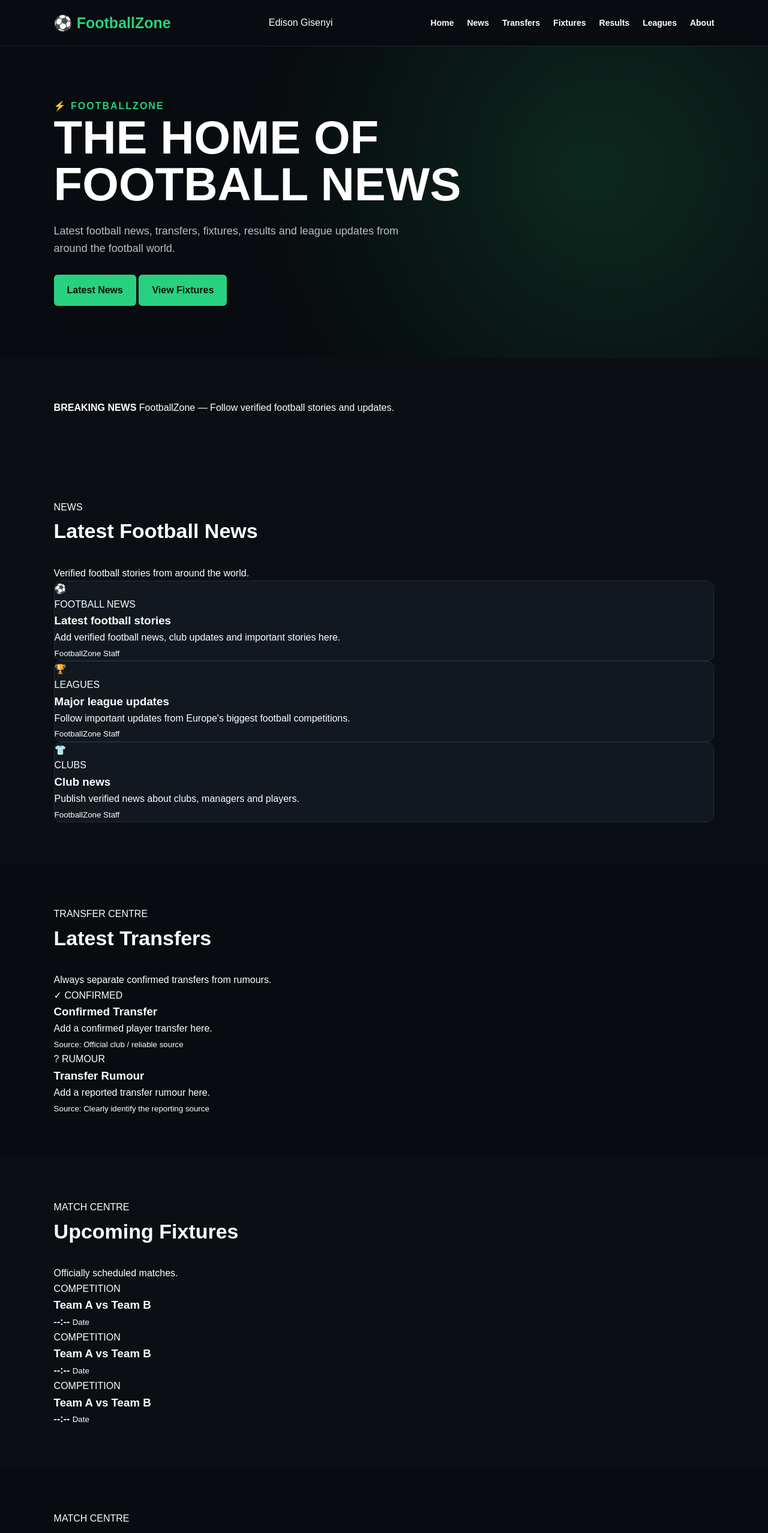
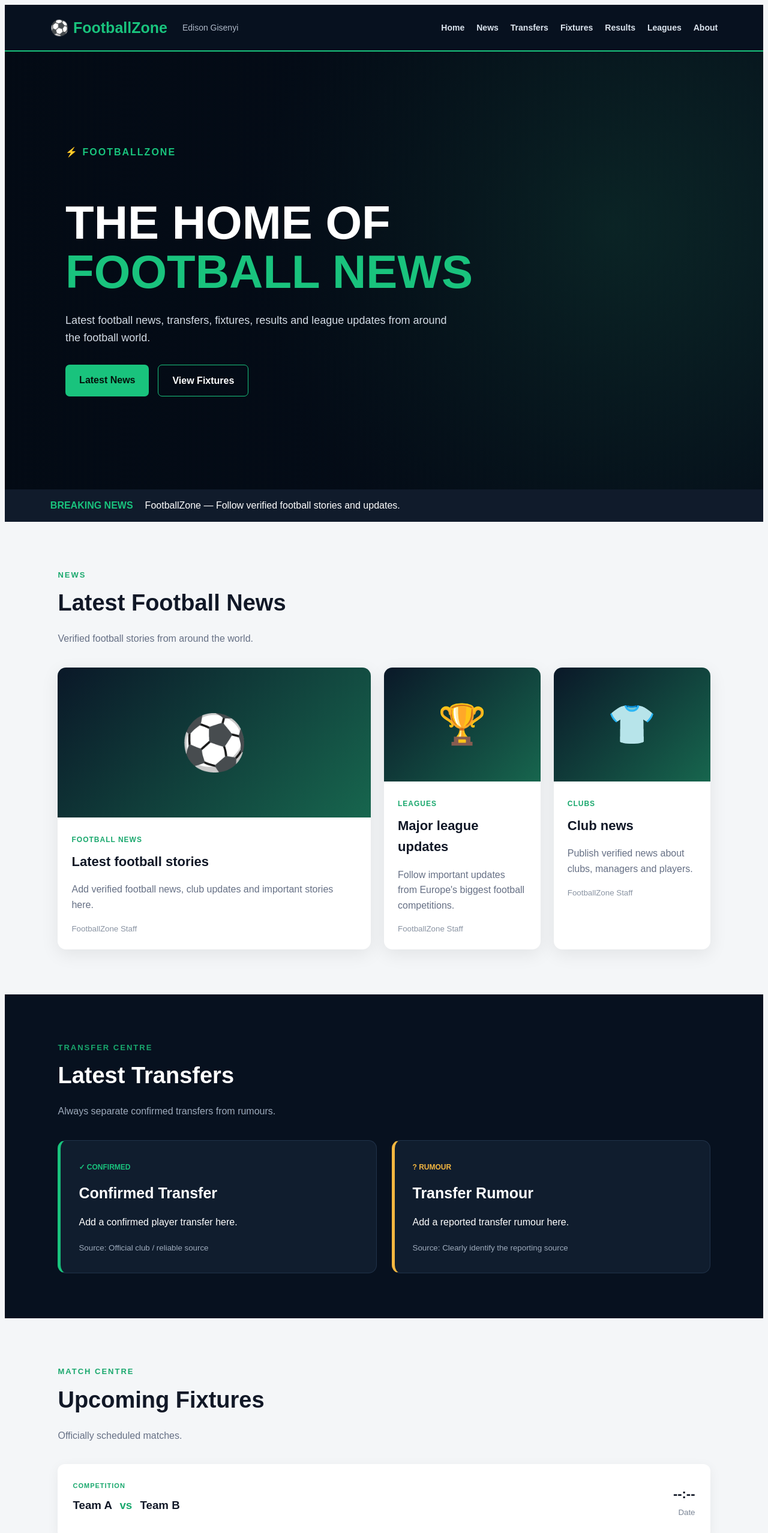
Before and after one commit to edisonnevermind-hub/footballzone, a plain HTML site: page index.html in a window 1280 px wide. Shown: the top 2556 px of the page at 60% size. Drawn offline with Linux system fonts and the light colour scheme.

Commit message:
Update style.css

````diff
--- a/style.css
+++ b/style.css
@@ -1,3 +1,4 @@
+```css
 * {
   margin: 0;
   padding: 0;
@@ -9,273 +10,555 @@ html {
 }
 
 body {
-  font-family: Arial, sans-serif;
-  background: #0b0f14;
-  color: #ffffff;
+  font-family: Arial, Helvetica, sans-serif;
+  background: #f4f6f8;
+  color: #111827;
   line-height: 1.6;
 }
 
-header {
+a {
+  text-decoration: none;
+  color: inherit;
+}
+
+/* HEADER */
+.site-header {
+  background: #07111f;
+  color: white;
+  padding: 18px 6%;
+  display: flex;
+  align-items: center;
+  gap: 25px;
   position: sticky;
   top: 0;
-  z-index: 100;
-  background: #080b0f;
-  border-bottom: 1px solid #20262e;
-  padding: 18px 7%;
-  display: flex;
-  justify-content: space-between;
-  align-items: center;
+  z-index: 1000;
+  border-bottom: 2px solid #19c37d;
 }
 
 .logo {
   font-size: 25px;
   font-weight: 800;
+  white-space: nowrap;
 }
 
 .logo span {
-  color: #27d17f;
+  color: #19c37d;
+}
+
+.brand {
+  color: #aeb9c8;
+  font-size: 14px;
+  white-space: nowrap;
 }
 
 nav {
+  margin-left: auto;
   display: flex;
-  gap: 22px;
+  gap: 20px;
+  flex-wrap: wrap;
 }
 
 nav a {
-  color: #ffffff;
-  text-decoration: none;
+  color: #dbe4ee;
+  font-size: 14px;
   font-weight: 600;
-  font-size: 14px;
+  transition: 0.3s;
 }
 
 nav a:hover {
-  color: #27d17f;
+  color: #19c37d;
 }
 
+/* HERO */
 .hero {
-  min-height: 520px;
+  min-height: 570px;
   display: flex;
   align-items: center;
-  padding: 80px 7%;
+  padding: 80px 8%;
+  color: white;
   background:
-    linear-gradient(90deg, #080b0fee, #080b0f88),
-    radial-gradient(circle at 75% 40%, #145c3b, #080b0f 55%);
+    linear-gradient(90deg, rgba(3, 10, 20, 0.95), rgba(3, 10, 20, 0.55)),
+    radial-gradient(circle at 80% 40%, #174f42, #07111f 55%);
 }
 
-.hero > div {
-  max-width: 700px;
+.hero-content {
+  max-width: 750px;
 }
 
 .tag {
-  color: #27d17f;
-  font-weight: bold;
+  color: #19c37d;
+  font-weight: 800;
   letter-spacing: 2px;
   margin-bottom: 15px;
 }
 
 .hero h1 {
   font-size: clamp(42px, 7vw, 78px);
-  line-height: 1;
+  line-height: 1.05;
   margin-bottom: 25px;
 }
 
-.hero p:not(.tag) {
-  color: #b8c0c9;
+.hero h1 strong {
+  color: #19c37d;
+}
+
+.hero p {
+  max-width: 650px;
   font-size: 18px;
-  max-width: 600px;
-  margin-bottom: 30px;
+  color: #d4dce6;
+}
+
+.hero-buttons {
+  margin-top: 30px;
+  display: flex;
+  gap: 15px;
+  flex-wrap: wrap;
 }
 
 .button {
   display: inline-block;
-  background: #27d17f;
-  color: #06100b;
-  padding: 13px 22px;
-  border-radius: 6px;
-  text-decoration: none;
+  background: #19c37d;
+  color: #04110b;
+  padding: 13px 23px;
+  border-radius: 7px;
   font-weight: 800;
+  transition: 0.3s;
 }
 
-section {
-  padding: 70px 7%;
+.button:hover {
+  transform: translateY(-3px);
 }
 
-section h2 {
-  font-size: 34px;
-  margin-bottom: 30px;
+.button.secondary {
+  background: transparent;
+  color: white;
+  border: 1px solid #19c37d;
 }
 
-.grid {
-  display: grid;
-  grid-template-columns: repeat(3, 1fr);
-  gap: 24px;
+/* BREAKING NEWS */
+.breaking {
+  background: #101b2b;
+  color: white;
+  padding: 14px 6%;
+  display: flex;
+  gap: 20px;
+  align-items: center;
 }
 
-article {
-  background: #121820;
-  border: 1px solid #222b35;
-  border-radius: 12px;
-  overflow: hidden;
-  transition: transform 0.2s;
+.breaking strong {
+  color: #19c37d;
 }
 
-article:hover {
-  transform: translateY(-5px);
+/* SECTIONS */
+section:not(.hero):not(.breaking) {
+  padding: 75px 7%;
 }
 
-.image {
-  height: 170px;
+.section-title {
+  margin-bottom: 35px;
+}
+
+.section-title > span {
+  color: #19a86d;
+  font-size: 13px;
+  font-weight: 900;
+  letter-spacing: 2px;
+}
+
+.section-title h2 {
+  font-size: 38px;
+  margin: 5px 0;
+}
+
+.section-title p {
+  color: #667085;
+}
+
+/* NEWS */
+.news-grid {
+  display: grid;
+  grid-template-columns: 2fr 1fr 1fr;
+  gap: 22px;
+}
+
+.news-card {
+  background: white;
+  border-radius: 14px;
+  overflow: hidden;
+  box-shadow: 0 8px 30px rgba(0, 0, 0, 0.08);
+  transition: 0.3s;
+}
+
+.news-card:hover {
+  transform: translateY(-6px);
+}
+
+.news-image {
+  height: 190px;
   display: flex;
   align-items: center;
   justify-content: center;
   font-size: 65px;
-  background: #18231f;
+  background: linear-gradient(135deg, #0a1828, #17664e);
 }
 
-.content {
-  padding: 24px;
+.news-card.featured .news-image {
+  height: 250px;
+  font-size: 90px;
 }
 
-.content span,
-.matches span {
-  color: #27d17f;
+.news-content {
+  padding: 23px;
+}
+
+.category {
+  color: #19a86d;
   font-size: 12px;
-  font-weight: 800;
+  font-weight: 900;
   letter-spacing: 1px;
 }
 
-.content h3 {
+.news-content h3 {
   font-size: 22px;
   margin: 8px 0;
 }
 
-.content p {
-  color: #aeb7c1;
-  margin-bottom: 15px;
+.news-content p {
+  color: #667085;
 }
 
-.content small {
-  color: #78828e;
+.news-content small {
+  display: block;
+  margin-top: 15px;
+  color: #8a94a3;
 }
 
+/* DARK SECTIONS */
 .dark-section {
-  background: #080b0f;
+  background: #07111f;
+  color: white;
 }
 
-.transfer {
-  background: #121820;
-  border-left: 4px solid #27d17f;
-  padding: 25px;
-  margin-bottom: 18px;
-  border-radius: 6px;
+.dark-section .section-title p {
+  color: #9eabbc;
 }
 
-.transfer.rumour {
-  border-left-color: #e6a93b;
+.dark-section .section-title h2 {
+  color: white;
 }
 
-.transfer strong {
-  font-size: 12px;
-  letter-spacing: 1px;
-  color: #27d17f;
+/* TRANSFERS */
+.transfer-grid {
+  display: grid;
+  grid-template-columns: repeat(2, 1fr);
+  gap: 25px;
 }
 
-.transfer.rumour strong {
-  color: #e6a93b;
+.transfer-card {
+  padding: 30px;
+  border-radius: 14px;
+  background: #101d2e;
+  border: 1px solid #203249;
 }
 
-.transfer h3 {
-  margin: 7px 0;
+.transfer-card.confirmed {
+  border-left: 5px solid #19c37d;
 }
 
-.transfer p {
-  color: #aeb7c1;
+.transfer-card.rumour {
+  border-left: 5px solid #f4b740;
 }
 
-.matches {
-  display: grid;
-  grid-template-columns: 1fr 1fr;
-  gap: 24px;
+.status {
+  font-size: 12px;
+  font-weight: 900;
 }
 
-.matches > div {
-  background: #121820;
-  border: 1px solid #222b35;
-  padding: 28px;
-  border-radius: 10px;
+.confirmed .status {
+  color: #19c37d;
 }
 
-.matches h3 {
-  margin: 8px 0;
+.rumour .status {
+  color: #f4b740;
 }
 
-.matches p {
-  color: #89939e;
+.transfer-card h3 {
+  font-size: 25px;
+  margin: 12px 0;
 }
 
+.transfer-card small {
+  color: #9eabbc;
+}
+
+/* FIXTURES */
+.fixture-list {
+  display: grid;
+  gap: 15px;
+}
+
+.fixture-card {
+  background: white;
+  padding: 22px 25px;
+  border-radius: 12px;
+  display: flex;
+  justify-content: space-between;
+  align-items: center;
+  box-shadow: 0 5px 20px rgba(0, 0, 0, 0.06);
+}
+
+.competition {
+  color: #19a86d;
+  font-size: 11px;
+  font-weight: 900;
+  letter-spacing: 1px;
+}
+
+.fixture-card h3 {
+  margin-top: 6px;
+}
+
+.fixture-card h3 strong {
+  color: #19a86d;
+  margin: 0 8px;
+}
+
+.fixture-time {
+  text-align: right;
+}
+
+.fixture-time strong {
+  display: block;
+  font-size: 22px;
+}
+
+.fixture-time small {
+  color: #7a8595;
+}
+
+/* RESULTS */
+.results-grid {
+  display: grid;
+  grid-template-columns: repeat(3, 1fr);
+  gap: 20px;
+}
+
+.result-card {
+  background: #101d2e;
+  border: 1px solid #203249;
+  border-radius: 14px;
+  padding: 28px;
+  text-align: center;
+}
+
+.result-card h3 {
+  margin: 10px 0;
+}
+
+.result-card small {
+  color: #9eabbc;
+}
+
+.score {
+  color: #19c37d;
+  font-size: 30px;
+  font-weight: 900;
+}
+
+/* LEAGUES */
 .league-grid {
   display: grid;
   grid-template-columns: repeat(3, 1fr);
-  gap: 18px;
+  gap: 20px;
 }
 
-.league-grid div {
-  background: #121820;
-  border: 1px solid #222b35;
-  padding: 25px;
-  border-radius: 8px;
-  font-weight: 700;
+.league-card {
+  background: white;
+  border-radius: 14px;
+  padding: 30px;
+  text-align: center;
+  box-shadow: 0 6px 25px rgba(0, 0, 0, 0.07);
+  transition: 0.3s;
 }
 
-#about p {
-  max-width: 800px;
-  color: #aeb7c1;
+.league-card:hover {
+  transform: translateY(-5px);
 }
 
-footer {
-  padding: 45px 7%;
-  background: #050709;
-  border-top: 1px solid #20262e;
+.league-card > span {
+  font-size: 45px;
 }
 
-footer p {
-  color: #77818c;
-  margin-top: 8px;
+.league-card h3 {
+  margin-top: 10px;
 }
 
-@media (max-width: 800px) {
-  header {
-    flex-direction: column;
-    gap: 15px;
+.league-card p {
+  color: #7a8595;
+}
+
+/* SEARCH */
+.search-section {
+  background: #e9eef3;
+  text-align: center;
+}
+
+.search-section input {
+  width: min(700px, 100%);
+  padding: 17px 20px;
+  border: 1px solid #ccd4de;
+  border-radius: 9px;
+  font-size: 16px;
+  outline: none;
+}
+
+.search-section input:focus {
+  border-color: #19a86d;
+}
+
+/* ABOUT */
+.about {
+  max-width: 900px;
+  margin: auto;
+}
+
+.about p {
+  color: #596579;
+  margin-bottom: 15px;
+  font-size: 17px;
+}
+
+/* FOOTER */
+footer {
+  background: #040b14;
+  color: white;
+  text-align: center;
+  padding: 50px 7%;
+}
+
+.footer-logo {
+  font-size: 28px;
+  font-weight: 900;
+  margin-bottom: 8px;
+}
+
+.footer-links {
+  margin: 20px 0;
+  display: flex;
+  justify-content: center;
+  gap: 20px;
+  flex-wrap: wrap;
+}
+
+.footer-links a {
+  color: #b8c3d0;
+}
+
+.footer-links a:hover {
+  color: #19c37d;
+}
+
+.copyright {
+  color: #7f8a98;
+  margin-top: 20px;
+}
+
+footer small {
+  color: #657181;
+}
+
+/* MOBILE */
+@media (max-width: 900px) {
+
+  .site-header {
+    flex-wrap: wrap;
   }
 
   nav {
-    flex-wrap: wrap;
+    width: 100%;
+    margin-left: 0;
     justify-content: center;
+  }
+
+  .news-grid {
+    grid-template-columns: 1fr 1fr;
+  }
+
+  .news-card.featured {
+    grid-column: span 2;
+  }
+
+  .results-grid,
+  .league-grid {
+    grid-template-columns: 1fr 1fr;
+  }
+}
+
+@media (max-width: 600px) {
+
+  .site-header {
+    justify-content: center;
+    text-align: center;
+  }
+
+  .brand {
+    width: 100%;
+  }
+
+  nav {
     gap: 12px;
   }
 
-  .grid,
-  .matches,
+  nav a {
+    font-size: 13px;
+  }
+
+  .hero {
+    min-height: 520px;
+    padding: 60px 7%;
+  }
+
+  .hero h1 {
+    font-size: 42px;
+  }
+
+  .hero p {
+    font-size: 16px;
+  }
+
+  section:not(.hero):not(.breaking) {
+    padding: 55px 6%;
+  }
+
+  .section-title h2 {
+    font-size: 30px;
+  }
+
+  .news-grid,
+  .transfer-grid,
+  .results-grid,
   .league-grid {
     grid-template-columns: 1fr;
   }
 
-  .hero {
-    min-height: 480px;
+  .news-card.featured {
+    grid-column: auto;
   }
 
-  section {
-    padding: 55px 5%;
+  .fixture-card {
+    flex-direction: column;
+    align-items: flex-start;
+    gap: 15px;
+  }
+
+  .fixture-time {
+    text-align: left;
+  }
+
+  .breaking {
+    flex-direction: column;
+    align-items: flex-start;
+    gap: 5px;
   }
 }
-
-@media (max-width: 500px) {
-  .hero h1 {
-    font-size: 42px;
-  }
-
-  nav a {
-    font-size: 12px;
-  }
-}
+```
````
